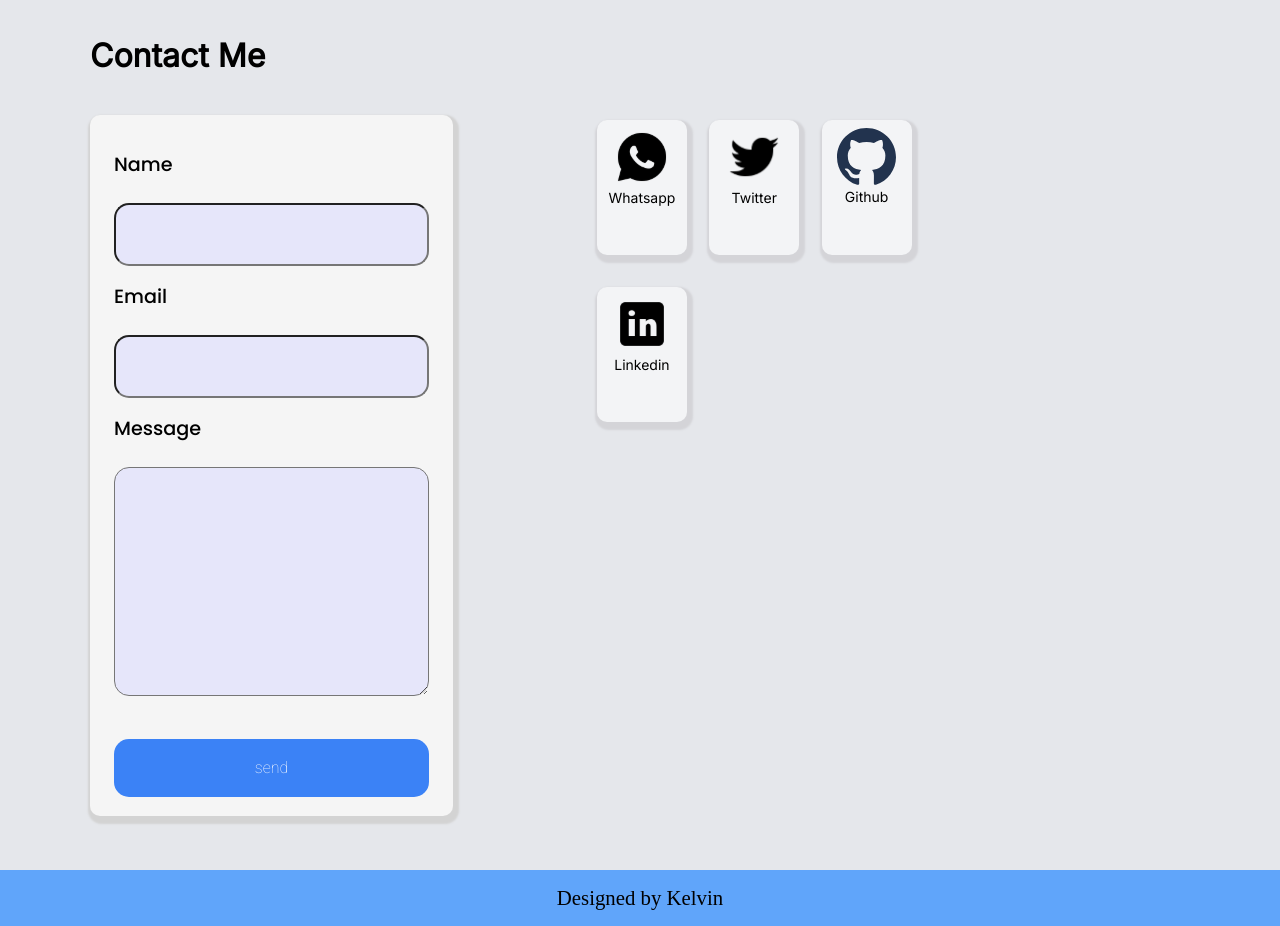
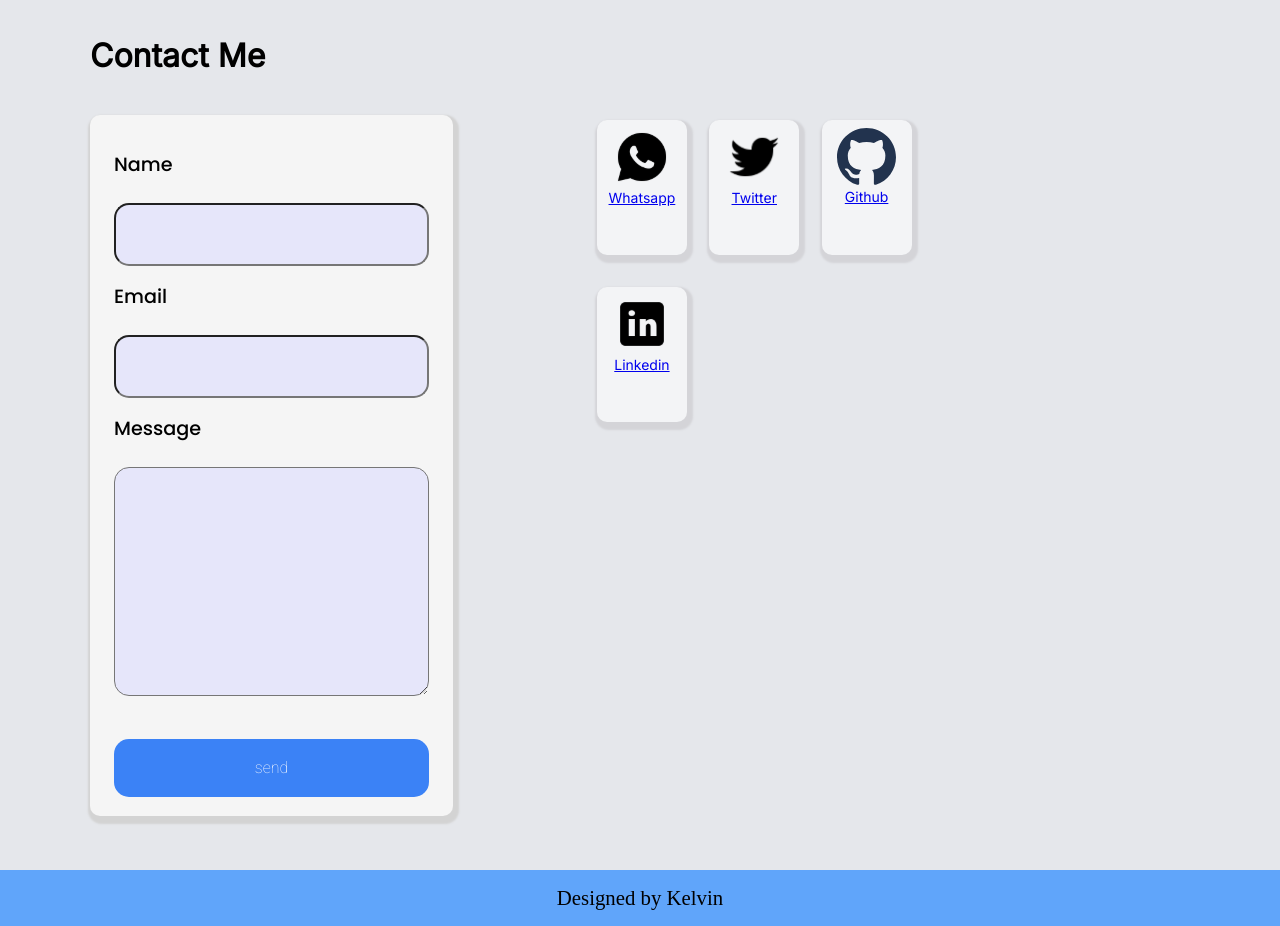
Before and after one commit to SeunFashina002/my-portfolio, a React (Create React App) app: page / in a window 1280 px wide. Shown: the part 1460-2386 px from the top of the page. Built offline with nearby package versions, Linux system fonts and the light colour scheme; no server answers; a web font is replaced by a local one.

Commit message:
worked on the send mail functionality of the contact form

```diff
--- a/src/components/Contact.js
+++ b/src/components/Contact.js
@@ -1,21 +1,74 @@
+import { useState } from "react";
+import React, { useRef } from "react";
+import emailjs from "@emailjs/browser";
+
 export default function Contact() {
+  const [name, setName] = useState("");
+  const [email, setEmail] = useState("");
+  const [message, setMessage] = useState("");
+
+  const form = useRef();
+
+  const sendEmail = (e) => {
+    e.preventDefault();
+
+    emailjs
+      .sendForm(
+        "service_yh0v8wm",
+        "template_0o43zgt",
+        form.current,
+        "ov57oO-n77qjBG9fq"
+      )
+      .then(
+        (result) => {
+          console.log(result.text);
+        },
+        (error) => {
+          console.log(error.text);
+        }
+      );
+
+    afterSend();
+  };
+
+  const afterSend = () => {
+    setName("");
+    setEmail("");
+    setMessage("");
+    alert('Message sent successfully')
+  };
+
   return (
     <section className="container" id="contact">
       <h1 className="contact-me">Contact Me</h1>
       <div className="contact-div">
         <div className="form-div">
-            <form className="contact-form">
+          <form ref={form} className="contact-form" onSubmit={sendEmail}>
             <p>Name</p>
-              <input type="text" className="name-input" />
+            <input
+              type="text"
+              name="user_name"
+              className="name-input"
+              value={name}
+              onChange={(event) => setName(event.target.value)}
+            />
             <p>Email</p>
-              <input type="email" className="email-input" />
+            <input
+              type="email"
+              name="user_email"
+              className="email-input"
+              value={email}
+              onChange={(event) => setEmail(event.target.value)}
+            />
             <p>Message</p>
             <textarea
-                name=""
+              name="message"
               id=""
               cols="30"
               rows="7"
+              value={message}
               className="msg-input"
+              onChange={(event) => setMessage(event.target.value)}
             ></textarea>
             <button type="submit">send</button>
           </form>
@@ -24,20 +77,31 @@ export default function Contact() {
         <div className="social-div">
           <div className="social-grid">
             <div>
-                <img src='./social/whatsapp__logo.svg' alt='' />
+              <a href="https://wa.me/08075422354" target="_blank">
+                <img src="./social/whatsapp__logo.svg" alt="whatsapp-logo" />
                 <p>Whatsapp</p>
+              </a>
             </div>
             <div>
-                <img src='./social/twitter.svg' alt='' />
+              <a href="https://twitter.com/heisblaq_" target="_blank">
+                <img src="./social/twitter.svg" alt="twitter-logo" />
                 <p>Twitter</p>
+              </a>
             </div>
             <div>
-                <img src='./social/github__logo.svg' alt='' />
+              <a href="https://github.com/seunfashina002" target="_blank">
+                <img src="./social/github__logo.svg" alt="github logo" />
                 <p>Github</p>
+              </a>
             </div>
             <div>
-                <img src='./social/linkeding__logo.svg' alt='' />
+              <a
+                href="https://www.linkedin.com/in/seun-fashina-7b6b01232/"
+                target="_blank"
+              >
+                <img src="./social/linkeding__logo.svg" alt="linkedin logo" />
                 <p>Linkedin</p>
+              </a>
             </div>
           </div>
         </div>
```
Lines whose indentation alone changed are shown as unchanged.
